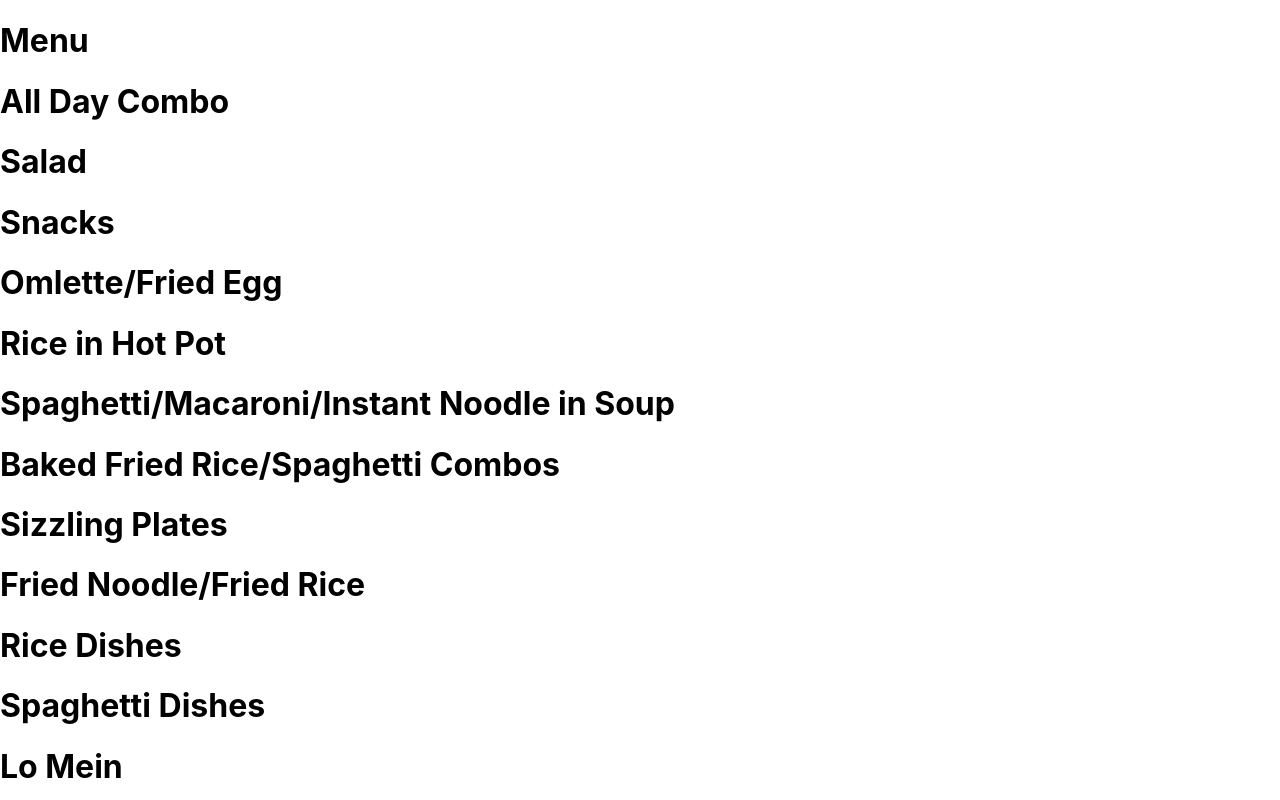
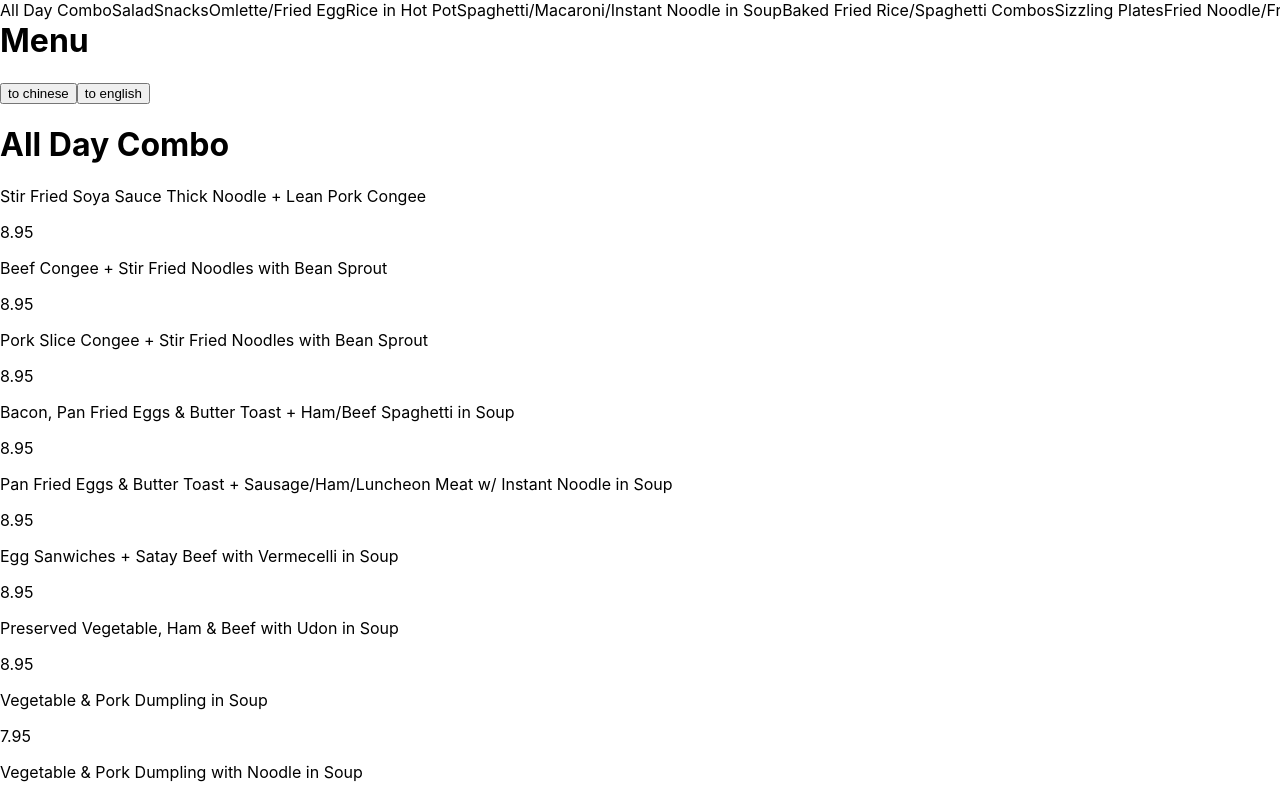
Before and after one commit to trinhmatt/HoGardenPOS, a React (Create React App) app: page /order/1 in a window 1280 px wide. Shown: the top 800 px of the page. Built offline with nearby package versions, Linux system fonts and the light colour scheme; no server answers.

Commit message:
menu and language change

```diff
--- a/src/components/Login.js
+++ b/src/components/Login.js
@@ -2,7 +2,7 @@ import React, { useState } from 'react';
 import { withRouter } from "react-router";
 import { firebase } from '../firebase/firebase';
 import { connect } from 'react-redux';
-import { loginSuccess, loginFail } from '../redux/actions/auth-actions';
+import { loginSuccess } from '../redux/actions/auth-actions';
 
 const Login = (props) => {
     const { loginSuccess, history } = props;
--- a/src/components/Menu.js
+++ b/src/components/Menu.js
@@ -5,28 +5,55 @@ import { withRouter } from 'react-router-dom';
 import MenuSection from './MenuSection'
 import menuJSON from '../constants/menu.json';
 import { cartConsts } from "../constants/cart-constants";
+import { changeLanguage } from "../redux/actions/lang-actions";
 
 
 const Menu = (props) => {
+    const numSections = Object.keys(menuJSON).length;
     const [menuSections, setMenuSections] = useState([]);
-
+    const [headerSections, setHeaderSections] = useState([]);
     useEffect(() => {
         if (!!cartConsts.tables[props.match.params.number] || props.match.params.number === "takeout") {
             let menuSections = [];
+            let headers = [];
+            // This function is called every time a MenuSection is created (inside of useEffect)
+            // The Section component calls this function after rendering menu items which sets the header section
+            const returnTopPosition = (top, sectionTitle) => {
+                headers.push(<span onClick={() => focusSection(top)} key={`headerSection/${top}`}>{sectionTitle}</span>);
+                if (headers.length === numSections) {
+                    setHeaderSections(headers);
+                }
+            }
+            const focusSection = (topPosition) => {
+                window.scrollTo(0, topPosition);
+            }
             for (const section in menuJSON) {
-                menuSections.push(<MenuSection data={menuJSON[section]}/>);
+                menuSections.push(<MenuSection lang={props.language} returnTopPosition={returnTopPosition} key={`menuSection/${section}`} data={menuJSON[section]}/>);
             }
             setMenuSections(menuSections);
         } else {
             props.history.push("/error");
         }
-    }, [])
+    }, [props.language]) // eslint-disable-line react-hooks/exhaustive-deps
     return (
         <div>
+            <div style={{overflowX: "scroll", width: "100vw", overflowY: "hidden", whiteSpace: "nowrap", position: "fixed", top: "0"}}>
+                {headerSections}
+            </div>
             <h1>Menu</h1>
+            <button onClick={() => props.changeLanguage("chinese")}>to chinese</button>
+            <button onClick={() => props.changeLanguage("english")}>to english</button>
             {menuSections}
         </div>
     )
 }
 
-export default withRouter(connect()(Menu));
+const mapStateToProps = (state) => ({
+    language: state.lang.lang
+});
+
+const mapDispatchToProps = dispatch => ({
+    changeLanguage: (lang) => dispatch(changeLanguage(lang))
+})
+
+export default withRouter(connect(mapStateToProps, mapDispatchToProps)(Menu));
--- a/src/components/MenuSection.js
+++ b/src/components/MenuSection.js
@@ -4,8 +4,10 @@ import { connect } from 'react-redux';
 const MenuSection = (props) => {
     const ref = useRef(null);
     const { data, language } = props;
-    const [items, setItems] = useState({});
-    const [displaySection, setDisplay] = useState(false);
+    const [items, setItems] = useState([]);
+    const [itemElements, setItemElements] = useState([]);
+
+    // on mount, set items
     useEffect(() => {
         let items = {};
         for (const item in data.menuItems) {
@@ -15,30 +17,35 @@ const MenuSection = (props) => {
             }
         }
         setItems(items);
-    }, [])
-    const renderItems = () => {
+    }, []) // eslint-disable-line react-hooks/exhaustive-deps
+
+    // on item change or language change, (re)render item list
+    useEffect(() => {
         let elements = [];
         if (Object.keys(items).length > 0) {
             for (const item in items) {
                 elements.push(
                     <div key={item}>
-                        <p>{items[item][language]} {items[item].qty > 0 && <span>{items[item].qty}</span>}</p>
+                        <p>{items[item][props.lang]} {items[item].qty > 0 && <span>{items[item].qty}</span>}</p>
                         <p>{items[item].price}</p>
                     </div>
                 )
             }
+            setItemElements(elements)
         }
-        return elements;
-    }
-    const showDisplay = () => {
-        ref.current.focus()
-        setDisplay(!displaySection);
-    }
+    }, [items, language]) // eslint-disable-line react-hooks/exhaustive-deps
+
+    // This needs to run after itemElements is set so that getBoundingClientRect() returns the correct position of the parent
+    useEffect(() => {
+        if (!!ref.current.getBoundingClientRect().y && itemElements.length > 0) {
+            props.returnTopPosition(ref.current.getBoundingClientRect().y, data.title[language])
+        }
+    }, [itemElements]) // eslint-disable-line react-hooks/exhaustive-deps
     return (
         <div ref={ref}>
-            <h1 onClick={showDisplay}>{data.title[language]}</h1>
-            <div style={{display: displaySection ? "inline-block" : "none"}}>
-                {renderItems()}
+            <h1>{data.title[language]}</h1>
+            <div>
+                {itemElements}
             </div>
         </div>
     )
--- a/src/components/TimeSheet.js
+++ b/src/components/TimeSheet.js
@@ -31,14 +31,14 @@ const TimeSheet = () => {
                 setState({...state, currentDayObj, currentDayString})
             })
             .catch( err => console.log(err))
-    }, [])
+    }, []) // eslint-disable-line react-hooks/exhaustive-deps
 
     // Whenever the local time sheet changes, push the changes to firebase
     useEffect(() => {
         if (Object.keys(state.currentDayObj).length > 0) {
             database.ref(`timesheet/${state.currentDayString}`).set(state.currentDayObj, err => console.log(err));
         }
-    }, [state.currentDayObj])
+    }, [state.currentDayObj]) // eslint-disable-line react-hooks/exhaustive-deps
 
     // Update local time sheet
     const updateClockTime = (isClockOut, employee) => {
--- /dev/null
+++ b/src/redux/actions/lang-actions.js
@@ -0,0 +1,4 @@
+export const changeLanguage = (lang) => ({
+    type: "CHANGE_LANGUAGE",
+    lang
+})
--- a/src/redux/reducers/auth-reducer.js
+++ b/src/redux/reducers/auth-reducer.js
@@ -2,7 +2,7 @@ import { authConsts } from "../../constants/auth-constants";
 
 const initState = {};
 
-export default (state = initState, action) => {
+export const authReducer = (state = initState, action) => {
     switch (action.type) {
         case authConsts.LOGIN_SUCCESS:
             return {
--- a/src/redux/reducers/cart-reducer.js
+++ b/src/redux/reducers/cart-reducer.js
@@ -2,7 +2,7 @@ import { cartConsts } from "../../constants/cart-constants";
 
 const initState = {};
 
-export default (state = initState, action) => {
+export const cartReducer = (state = initState, action) => {
     switch (action.type) {
         default:
             return state;
--- a/src/redux/reducers/lang-reducer.js
+++ b/src/redux/reducers/lang-reducer.js
@@ -1,7 +1,9 @@
 const initState = {lang: "english"};
 
-export default (state = initState, action) => {
+export const langReducer = (state = initState, action) => {
     switch (action.type) {
+        case "CHANGE_LANGUAGE":
+            return {lang: action.lang}
         default:
             return state;
     }
--- a/src/redux/store/store.js
+++ b/src/redux/store/store.js
@@ -1,14 +1,14 @@
 import { applyMiddleware, createStore, combineReducers, compose } from 'redux';
 import thunk from 'redux-thunk';
 
-import auth from '../reducers/auth-reducer';
-import cart from '../reducers/cart-reducer';
-import lang from '../reducers/lang-reducer';
+import { authReducer } from '../reducers/auth-reducer';
+import { cartReducer } from '../reducers/cart-reducer';
+import { langReducer } from '../reducers/lang-reducer';
 
 const reducers = combineReducers({
-    auth,
-    cart,
-    lang
+    auth: authReducer,
+    cart: cartReducer,
+    lang: langReducer
 });
 
 const composeEnhancers = window.__REDUX_DEVTOOLS_EXTENSION_COMPOSE__ || compose;
```
Also changed, not shown: src/constants/menu.json.
